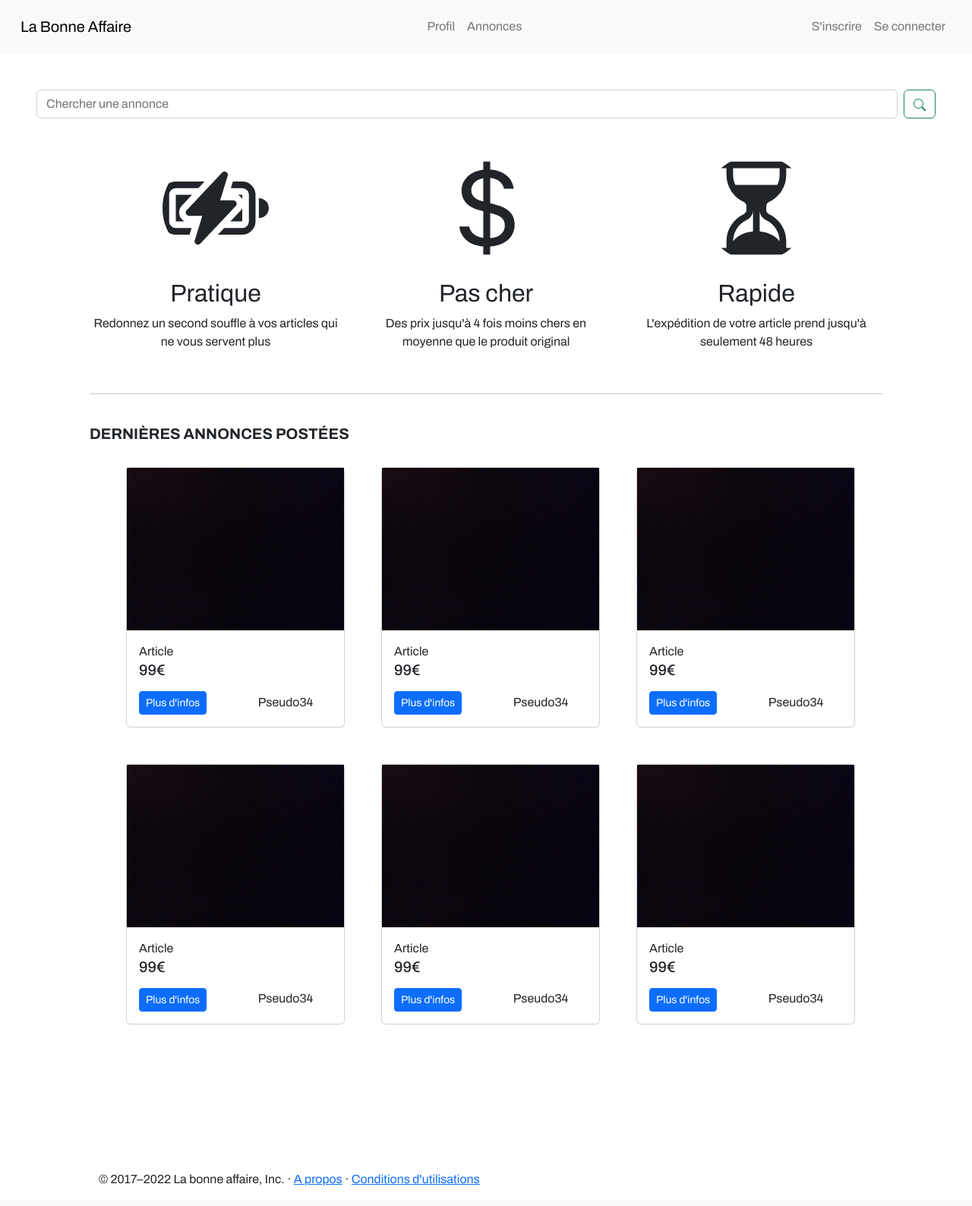
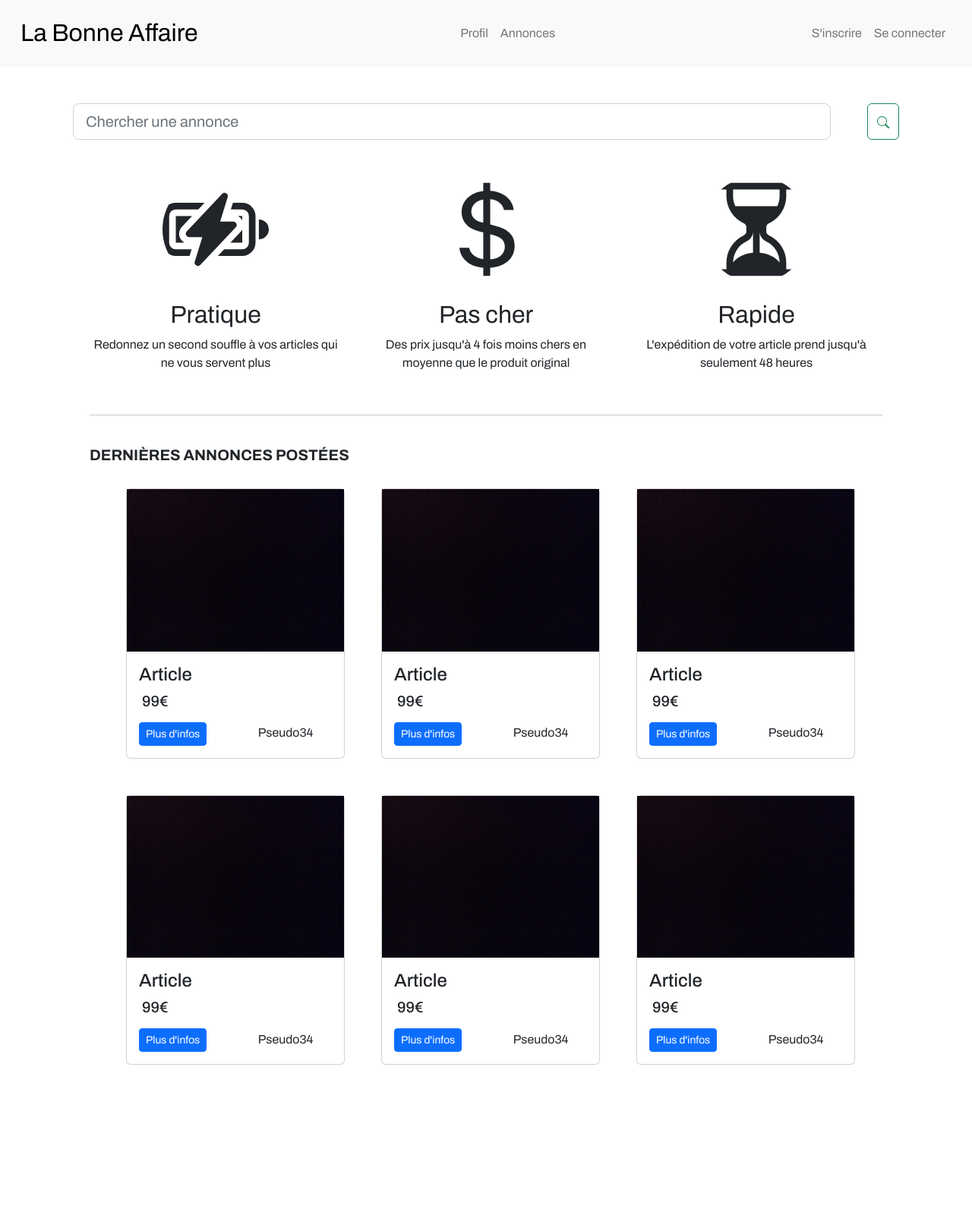
Before and after one commit to n4thans/LaBonneAffaire, a Symfony app: template templates/pages/home.html.twig in a window 1280 px wide. Shown: the top 1588 px of the page at 76% size. Before the commit the page ends 1561 px from the top, so only its background shows below. Run offline with Twig, Linux system fonts and the light colour scheme; the template is opened without the code that fills it, so the values that code supplies are empty; some libraries are stand-ins or nearby versions.

Commit message:
ajout front 27/10 15:16

```diff
--- a/templates/pages/home.html.twig
+++ b/templates/pages/home.html.twig
@@ -4,9 +4,9 @@
 {% block title %}Accueil - La bonne affaire{% endblock %}
 
 {% block body %}
-<form class="d-flex pt-4 pe-5 ps-5" role="search" my-2>
-    <input class="form-control me-2" class="col-xs-4" type="search" placeholder="Chercher une annonce" aria-label="Search">
-    <button class="btn btn-outline-success" type="submit"> <svg xmlns="http://www.w3.org/2000/svg" width="16" height="16"
+<form class="d-flex pt-4 pe-5 ps-5 ms-5" role="search" my-2>
+    <input class="form-control form-control-lg" class="col-xs-4" type="search" placeholder="Chercher une annonce" aria-label="Search">
+    <button class="btn btn-outline-success me-5 ms-5" type="submit"> <svg xmlns="http://www.w3.org/2000/svg" width="16" height="16"
         fill="currentColor" class="bi bi-search" viewBox="0 0 16 16">
         <path d="M11.742 10.344a6.5 6.5 0 1 0-1.397 1.398h-.001c.03.04.062.078.098.115l3.85 3.85a1 1 0 0 0 1.415-1.414l-3.85-3.85a1.007 1.007 0 0 0-.115-.1zM12 6.5a5.5 5.5 0 1 1-11 0 5.5 5.5 0 0 1 11 0z"/>
       </svg>
--- a/templates/partials/_annonce.html.twig
+++ b/templates/partials/_annonce.html.twig
@@ -1,8 +1,9 @@
 <div class="card" style="width: 18rem;">
     <img src={{asset('media/image.jpeg')}}>
     <div class="card-body">
-      </h2 class="card-title">Article</h2>
-      <h5 class="font-weight-bold pb-2">99€</h5>
+      <p class="card-title h4">Article</p>
+
+      <h5 class="font-weight-bold pb-2 mx-1 pe-2">99€</h5>
       <button type="button" class="btn btn-primary btn-sm me-5">Plus d'infos</button>
       <p class="font-weight-bold d-inline pe-2 ps-3">Pseudo34</p>
     </div>
--- a/templates/partials/_header.html.twig
+++ b/templates/partials/_header.html.twig
@@ -1,6 +1,6 @@
 <nav class="navbar navbar-expand-lg bg-light">
     <div class="container-fluid">
-      <a class="navbar-brand text-black" href="{{ path('home') }}">La Bonne Affaire</a>
+      <a class="navbar-brand text-black fs-2" href="{{ path('home') }}">La Bonne Affaire</a>
       <button class="navbar-toggler" type="button" data-bs-toggle="collapse" data-bs-target="#navbarSupportedContent" aria-controls="navbarSupportedContent" aria-expanded="false" aria-label="Toggle navigation">
         <span class="navbar-toggler-icon"></span>
       </button>
```
